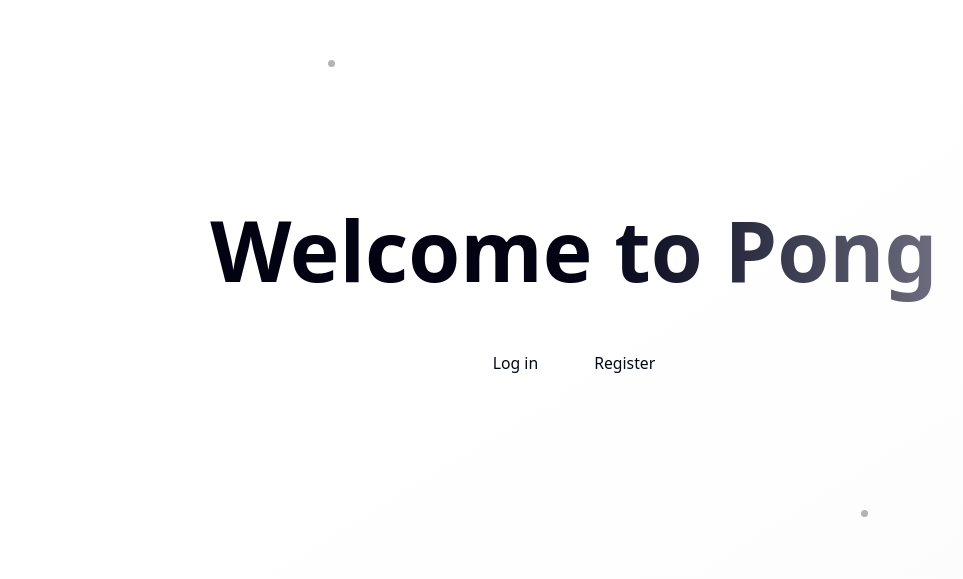
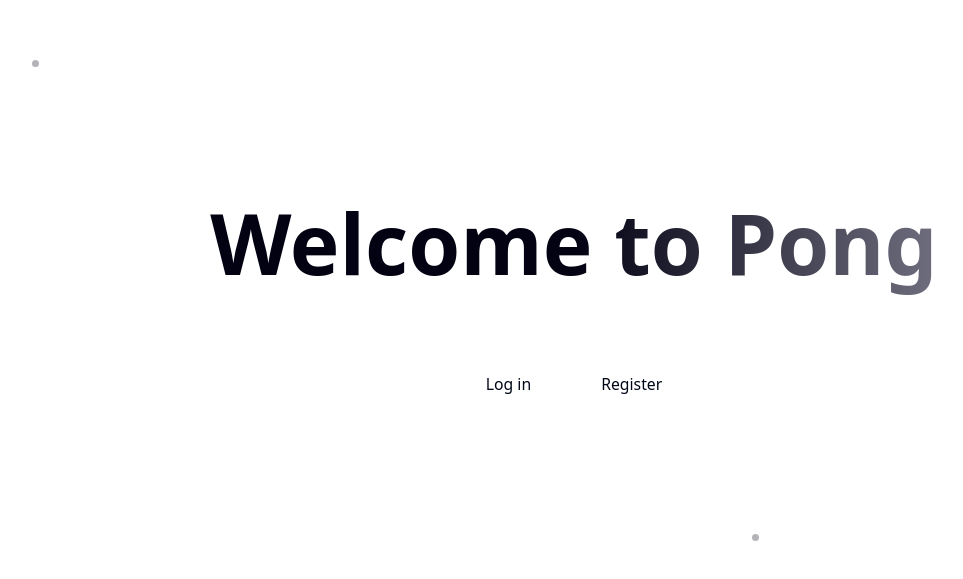
Before and after one commit to paularynty/ft_transcendence, a React (Vite) app: page / in a window 1280 px wide. Shown: the part 103-682 px from the top of the page, without its empty margins (66-1029 px from the left). Built offline with nearby package versions, Linux system fonts and the light colour scheme.

Commit message:
continue building hero section

```diff
--- a/package.json
+++ b/package.json
@@ -15,6 +15,8 @@
     "motion": "^12.23.12",
     "react": "^19.1.1",
     "react-dom": "^19.1.1",
+    "react-router": "^7.9.1",
+    "styled-components": "^6.1.19",
     "tailwindcss": "^4.1.12"
   },
   "devDependencies": {
--- a/src/components/HeroSection.tsx
+++ b/src/components/HeroSection.tsx
@@ -1,11 +1,73 @@
 import { motion } from "motion/react";
+import styled from "styled-components";
 
-type HeroSectionProps = {
-  onStart: () => void;
+type Props = {
+  onClick: () => void;
   reduceMotion: boolean;
 };
 
-export const HeroSection = ({ onStart, reduceMotion }: HeroSectionProps) => {
+const Root = styled.div`
+  min-height: 100vh;
+  display: flex;
+  flex-direction: column;
+  align-items: center;
+  justify-content: center;
+  background: linear-gradient(
+    to bottom right,
+    var(--background),
+    var(--background),
+    rgba(var(--muted), 0.2)
+  );
+  position: relative;
+`;
+
+const Centered = styled.div`
+  text-align: center;
+  display: flex;
+  flex-direction: column;
+  gap: 2rem;
+  padding-left: 1rem;
+  padding-right: 1rem;
+`;
+
+const Title = styled.h1`
+  font-size: 3.75rem; /* 6xl */
+  font-weight: bold;
+  background: linear-gradient(
+    to right,
+    var(--primary),
+    var(--primary),
+    var(--muted-foreground)
+  );
+  -webkit-background-clip: text;
+  -webkit-text-fill-color: transparent;
+  background-clip: text;
+  color: transparent;
+  @media (min-width: 768px) {
+    font-size: 6rem; /* 8xl */
+  }
+  padding: 0.75rem;
+`;
+
+const StyledButton = styled.button`
+  padding: 2rem;
+  font-size: 1.125rem;
+  height: auto;
+  transition: transform 0.15s;
+  &:hover {
+    transform: scale(1.05);
+  }
+  &:active {
+    transform: scale(0.95);
+  }
+  & + & {
+    margin-left: 1rem;
+  }
+  border-radius: 0.375rem;
+  border-color: red;
+`;
+
+export const HeroSection = ({ onClick, reduceMotion }: Props) => {
   const animationProps = reduceMotion
     ? {}
     : {
@@ -23,95 +85,59 @@ export const HeroSection = ({ onStart, reduceMotion }: HeroSectionProps) => {
       };
 
   return (
-    <main
-      className="min-h-screen flex flex-col items-center justify-center bg-gradient-to-br from-background via-background to-muted/20"
-      role="main"
-      aria-labelledby="hero-title"
-    >
+    <Root>
       {reduceMotion ? (
-        <div className="text-center space-y-8 px-4">
-          <h1
-            id="hero-title"
-            className="text-6xl md:text-8xl font-bold bg-gradient-to-r from-primary via-primary to-muted-foreground bg-clip-text text-transparent"
-          >
-            Welcome to Pong
-          </h1>
-          <button
-            onClick={onStart}
-            className="h-10 rounded-md px-6 has-[>svg]:px-4 text-lg px-8 py-6 h-auto"
-            aria-label="Start the Pong game"
-          >
-            Log in
-          </button>
-          <button
-            onClick={onStart}
-            className="h-10 rounded-md px-6 has-[>svg]:px-4 text-lg px-8 py-6 h-auto"
-            aria-label="Start the Pong game"
-          >
-            Register
-          </button>
-        </div>
+        <Centered>
+          <Title>Welcome to Pong</Title>
+          <StyledButton onClick={onClick}>Log in</StyledButton>
+          <StyledButton onClick={onClick}>Register</StyledButton>
+        </Centered>
       ) : (
-        <motion.div className="text-center space-y-8 px-4" {...animationProps}>
+        <motion.div {...animationProps}>
+          <Centered>
             <motion.h1
-            id="hero-title"
-            className="p-3 text-6xl md:text-8xl font-bold bg-gradient-to-r from-primary via-primary to-muted-foreground bg-clip-text text-transparent"
+              style={{ margin: 0 }}
               initial={{ opacity: 0, scale: 0.9 }}
               animate={{ opacity: 1, scale: 1 }}
               transition={{ duration: 0.8 }}
             >
-            Welcome to Pong
+              <Title>Welcome to Pong</Title>
             </motion.h1>
             <motion.div {...buttonAnimationProps}>
-            <button
-              onClick={onStart}
-              className="h-10 rounded-md px-6 has-[>svg]:px-4 text-lg px-8 py-6 h-auto hover:scale-105 active:scale-95 transition-transform"
-              aria-label="Start the Pong game"
-            >
-              Log in
-            </button>
-            <button
-              onClick={onStart}
-              className="h-10 rounded-md px-6 has-[>svg]:px-4 text-lg px-8 py-6 h-auto hover:scale-105 active:scale-95 transition-transform"
-              aria-label="Start the Pong game"
-            >
-              Register
-            </button>
+              <StyledButton onClick={onClick}>Log in</StyledButton>
+              <StyledButton onClick={onClick}>Register</StyledButton>
             </motion.div>
+          </Centered>
         </motion.div>
       )}
-
-      <div className="absolute inset-0 pointer-events-none" aria-hidden="true">
       {!reduceMotion && (
         <>
           <motion.div
             className="absolute top-1/4 left-1/4 w-2 h-2 bg-primary/30 rounded-full"
             animate={{
-                x: [0, 100, 0],
+              x: [0, -300, 0],
               y: [0, -50, 0],
             }}
             transition={{
-                duration: 4,
               repeat: Infinity,
               ease: "linear",
+              duration: 4,
             }}
           />
           <motion.div
             className="absolute top-3/4 right-1/4 w-2 h-2 bg-primary/30 rounded-full"
             animate={{
-                x: [0, -100, 0],
+              x: [50, -200, 0],
               y: [0, 50, 0],
             }}
             transition={{
-                duration: 4,
               repeat: Infinity,
               ease: "linear",
-                delay: 2,
+              duration: 4,
             }}
           />
         </>
       )}
-      </div>
-    </main>
+    </Root>
   );
 };
```
Also changed, not shown: 2 other files (tests, documents, lock files or other folders). Lines whose indentation alone changed are shown as unchanged.
